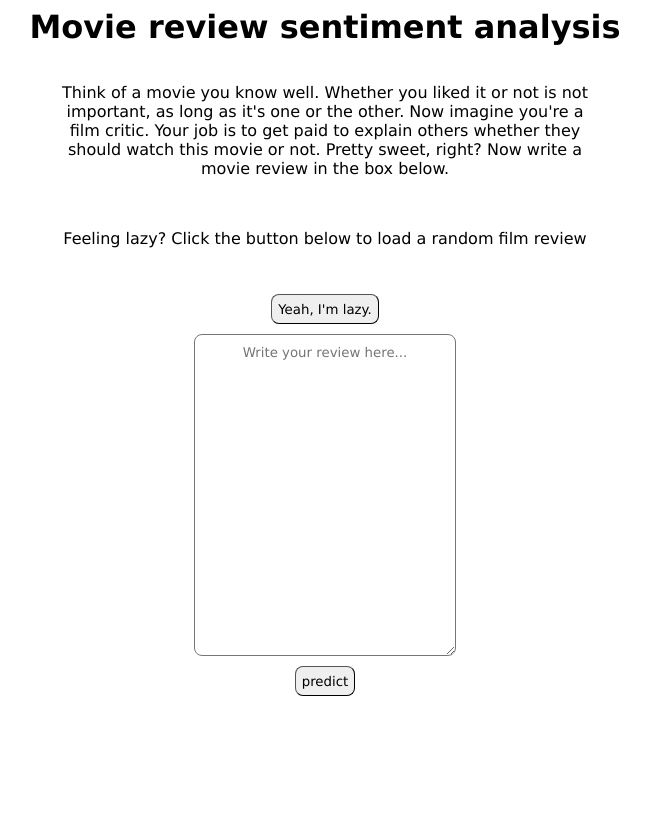
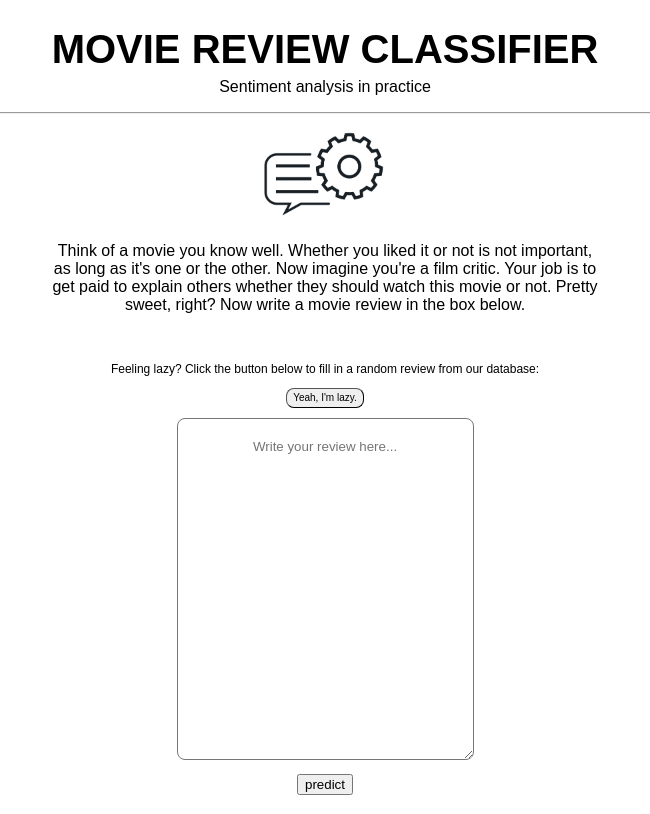
Before and after one commit to csolbakken/IMDB_top250_scraper_NLP, a Django app: template server/templates/home-view.html in a window 1280 px wide. Shown: the whole page, without its empty margins (315-965 px from the left). Before the commit the page ends 696 px from the top, so only its background shows below. Run offline with Django 4.2, Linux system fonts and the light colour scheme; the template is opened without the code that fills it: values that come from a table or form of the project are taken from there, others are empty; tables that the repository leaves empty hold one stand-in row (values such as "Sample post"); some web fonts are replaced.

Commit message:
Updated frontend

```diff
--- a/server/static/style.css
+++ b/server/static/style.css
@@ -1,7 +1,18 @@
+
+
 * {
-    font-family:Verdana, Geneva, Tahoma, sans-serif;
     text-align: center;
+    font-family: Arial, Helvetica, sans-serif
+}
 
+h1 {
+    font-size: 40px;
+    text-transform: uppercase;
+    margin-bottom: -10px;
+}
+
+.pic {
+    height: 100px;
 }
 
 .think {
@@ -11,20 +22,32 @@
     margin-bottom: 20px;
 }
 
+.lazy {
+    font-size: 12px;
+    margin-bottom: -10px;
+}
 
 textarea {
 
     border-radius: 8px;
     border-width: 1px;
-    padding: 10px 0;
+    padding: 20px 0;
 
 }
 
-button {
+.predict_button {
     margin: 30px;
     border-radius: 8px;
     border-width: 1px;
-
     margin: 10px;
     height: 30px;
 }
+
+.lazy_button {
+    border-radius: 8px;
+    border-width: 1px;
+    height: 20px;
+    font-size: 10px;
+    margin:10px;
+
+}
--- a/server/templates/home-view.html
+++ b/server/templates/home-view.html
@@ -1,13 +1,6 @@
 {% load static %}
 
-<script>
-    function populate_field() {
-    var text = "{{ review.review }}"
-    document.getElementById("input").value = text
-    console.log("Hello")
-}
 
-</script>
 
 <!DOCTYPE html>
 <html lang="en">
@@ -17,22 +10,43 @@
     <meta name="viewport" content="width=device-width, initial-scale=1.0">
     <title>Document</title>
     <link rel="stylesheet" href="{% static 'style.css' %}">
+    <link rel="stylesheet" href="https://fonts.google.com/specimen/Rubik+Maze">
+    <script>
+
+        function populate_field() {
+            var random_review = "{{ review.review }}"
+
+            function decode_html(text) {
+                var textArea = document.createElement('textarea');
+                textArea.innerHTML = text
+                return textArea.value
+            }
+
+            decoded_review = decode_html(random_review)
+            document.getElementById("input").value = decoded_review
+        }
+
+    </script>
 
 </head>
 <body>
-    <h1>Movie review sentiment analysis</h1>
-    <div class="think">
-        <p>
-            Think of a movie you know well. Whether you liked it or not is not important, as long as it's one or the other. Now imagine you're a film critic. Your job is to get paid to explain others whether they should watch this movie or not. Pretty sweet, right? Now write a movie review in the box below.
-        </p>
-        <br>
-        <p>
-            Feeling lazy? Click the button below to load a random film review
-        </p>
+    <header>
+        <h1>Movie Review Classifier</h1>
+        <p class="h2">Sentiment analysis in practice</p>
+        <hr>
+        <div class="think">
+            <img src="{% static 'icon.png' %}" alt="" class="pic">
+            <p>
+                Think of a movie you know well. Whether you liked it or not is not important, as long as it's one or the other. Now imagine you're a film critic. Your job is to get paid to explain others whether they should watch this movie or not. Pretty sweet, right? Now write a movie review in the box below.
+            </p>
+        </div>
+    </header>
+    <div class="lazy">
+        <p>Feeling lazy? Click the button below to fill in a random review from our database:</p>
     </div>
 
     <div>
-        <button onclick="populate_field()">Yeah, I'm lazy.</button>
+        <button class="lazy_button"onclick="populate_field()">Yeah, I'm lazy.</button>
 
     </div>
 
@@ -46,7 +60,7 @@
             <textarea type="text", name="q" placeholder="Write your review here..." rows="20" cols="35" id="input"></textarea>
         </div>
 
-        <div class="submit_button">
+        <div class="predict_button">
             <button type="submit">predict</button>
         </div>
 
```
Also changed, not shown: server/templates/prediction/prediction-view.html (+6 -1 lines), server/static/icon.png (added).
